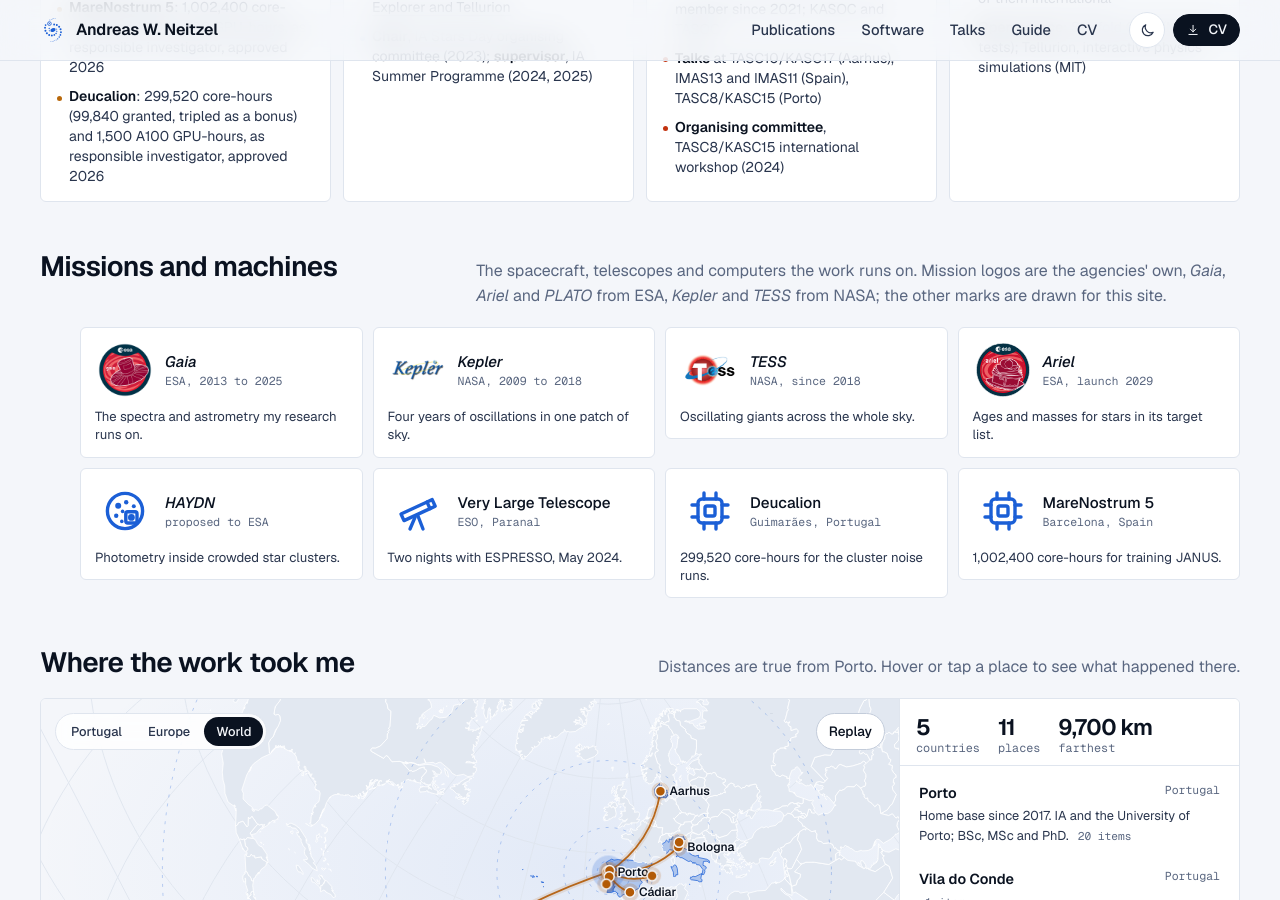
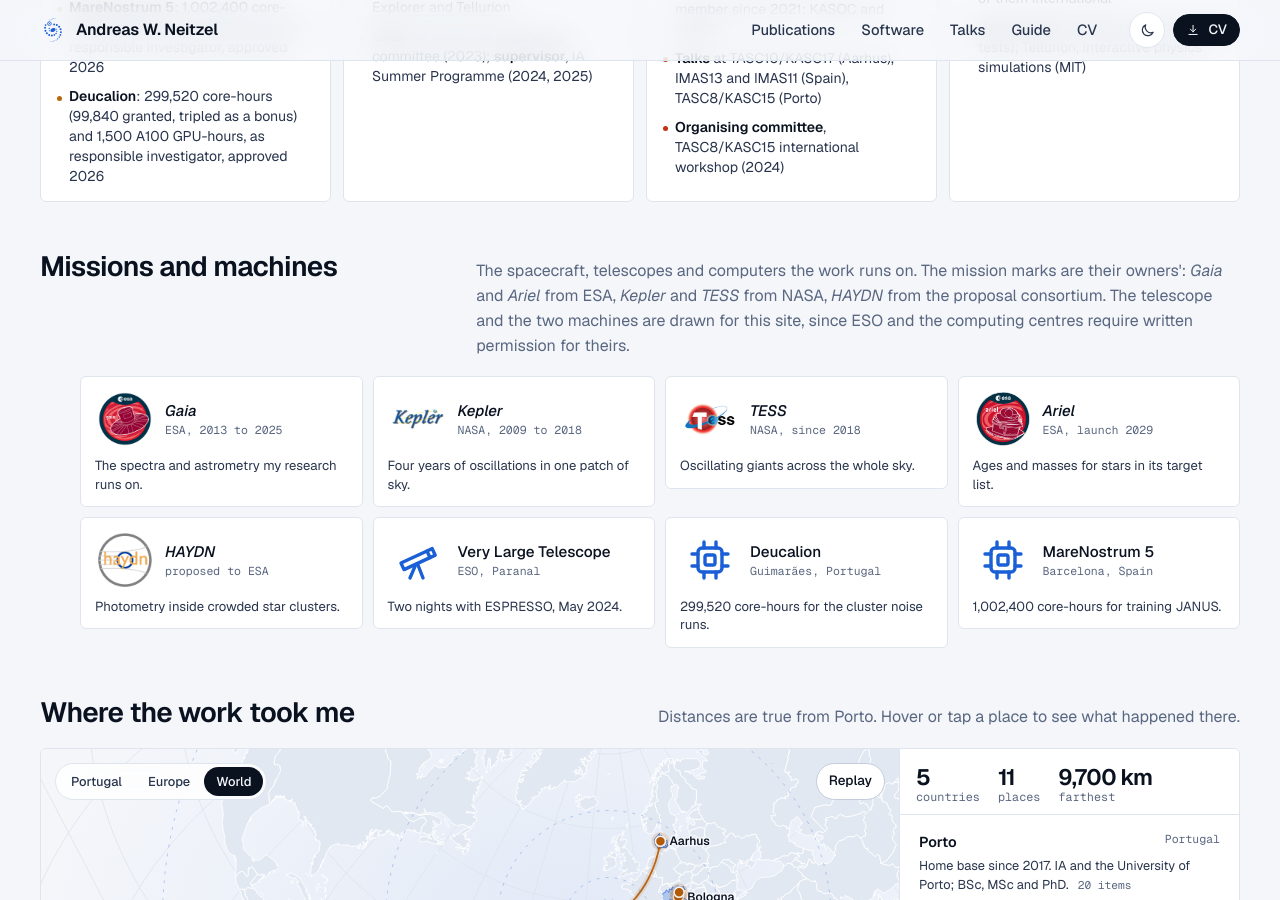
Before and after one commit to AndreasWNeitzel/AndreasWNeitzel.github.io, a Jekyll site: the page built from _pages/index.md, in a window 1280 px wide and 900 px high, scrolled down 1408 px. Built offline with Jekyll 4.4.1, drawn with Linux system fonts in a browser that asks for light colours.

Commit message:
Add the HAYDN logo, and say why the telescope and the machines keep a drawn mark
HAYDN has its own logo, the one on my DFA Week 2026 slides, so the row uses it.
ESO states that its general permission does not extend to its logo and BSC
reserves everything on its site, so the Very Large Telescope, Deucalion and
MareNostrum 5 keep the marks drawn here until those permissions exist.

```diff
--- a/_data/home.yml
+++ b/_data/home.yml
@@ -115,6 +115,8 @@
     text: Ages and masses for stars in its target list.
     url: /papers/neitzel-2022-msc-thesis/
   - icon: m-haydn
+    logo: /assets/img/logos/missions/haydn-144.png
+    logo_alt: HAYDN mission logo
     name: HAYDN
     who: proposed to ESA
     text: Photometry inside crowded star clusters.
--- a/_layouts/home.html
+++ b/_layouts/home.html
@@ -89,7 +89,7 @@
 <section class="section" id="missions" aria-labelledby="missions-title">
   <div class="section-head">
     <h2 id="missions-title">Missions and machines</h2>
-    <p>The spacecraft, telescopes and computers the work runs on. Mission logos are the agencies' own, <i>Gaia</i>, <i>Ariel</i> and <i>PLATO</i> from ESA, <i>Kepler</i> and <i>TESS</i> from NASA; the other marks are drawn for this site.</p>
+    <p>The spacecraft, telescopes and computers the work runs on. The mission marks are their owners': <i>Gaia</i> and <i>Ariel</i> from ESA, <i>Kepler</i> and <i>TESS</i> from NASA, <i>HAYDN</i> from the proposal consortium. The telescope and the two machines are drawn for this site, since ESO and the computing centres require written permission for theirs.</p>
   </div>
   <ul class="missions">
     {%- for m in H.missions %}
```
Also changed, not shown: assets/img/logos/policy.md (+13 -1 lines), assets/img/logos/missions/haydn-144.png (added), assets/img/logos/missions/haydn.png (added).
